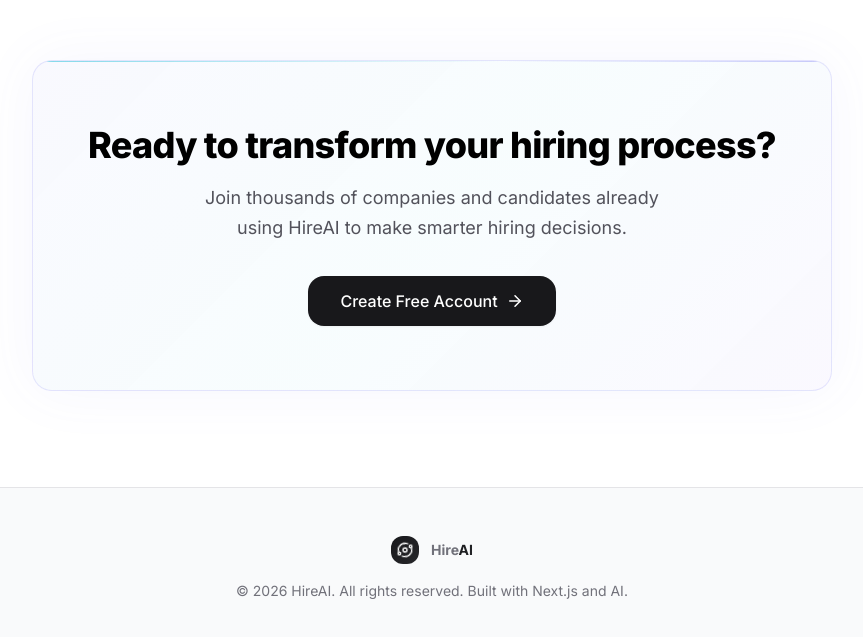
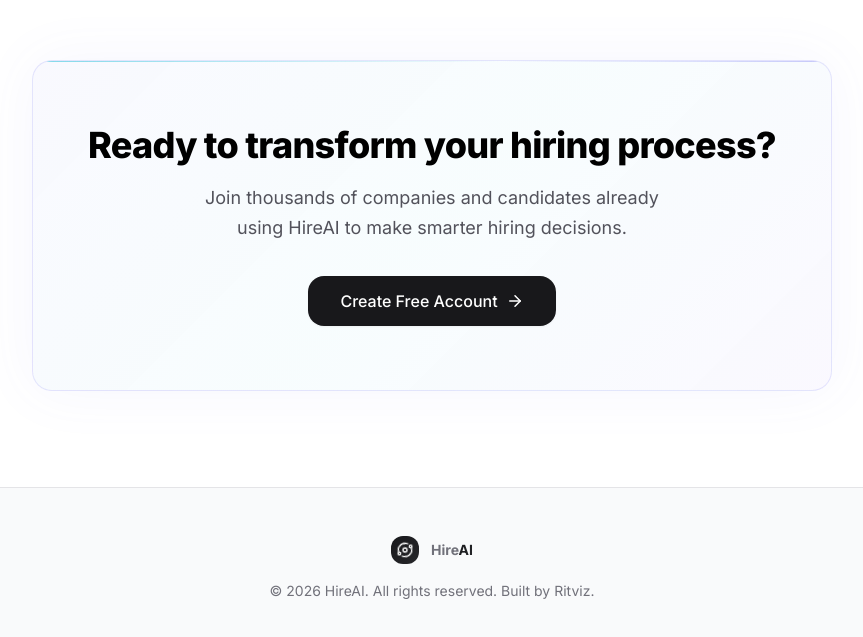
Before and after one commit to ritvikjain547-dotcom/ai-hiring-assistance, a Next.js app: page / in a window 1280 px wide. Shown: the part 3842-4479 px from the top of the page, without its empty margins (208-1071 px from the left). Built offline with nearby package versions, Linux system fonts and the light colour scheme.

Commit message:
Update footer credit to Ritviz

```diff
--- a/src/app/page.tsx
+++ b/src/app/page.tsx
@@ -454,7 +454,7 @@
             Hire<span className="gradient-text">AI</span>
           </span>
         </div>
-        <p>© 2026 HireAI. All rights reserved. Built with Next.js and AI.</p>
+        <p>© 2026 HireAI. All rights reserved. Built by Ritviz.</p>
       </footer>
     </main>
   );
```
